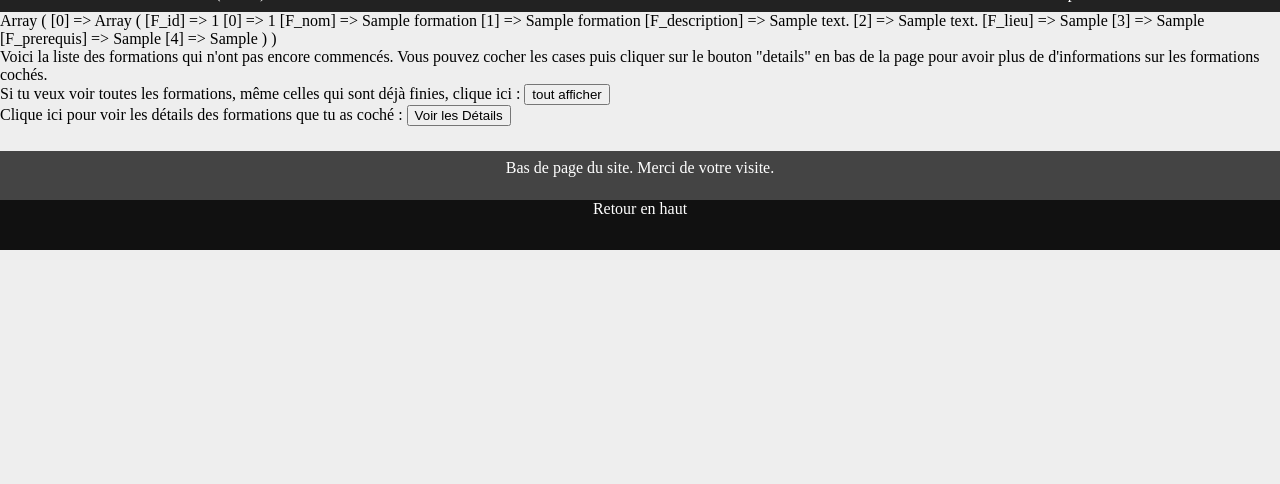
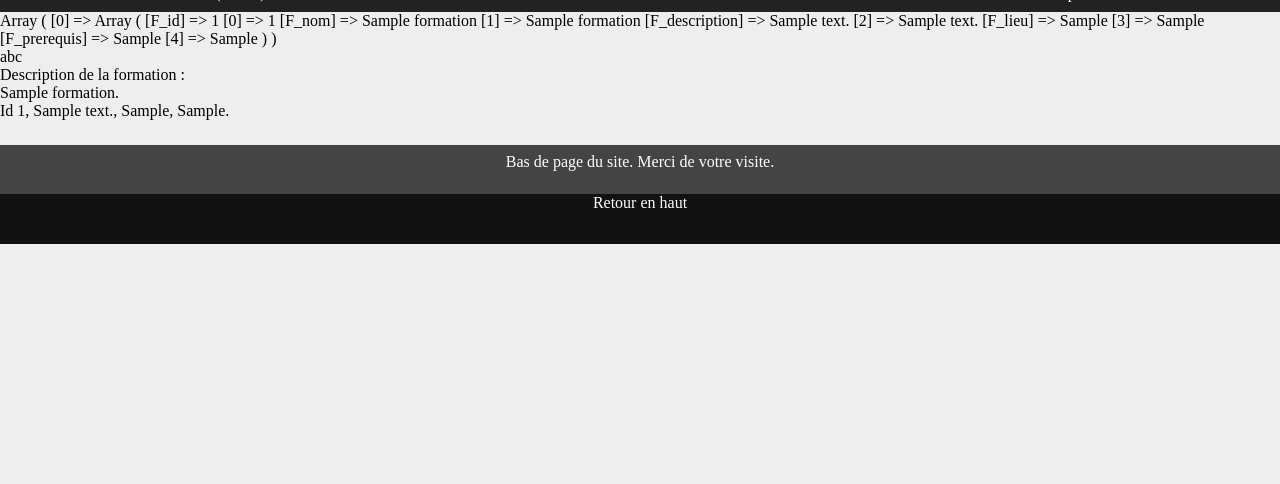
Before and after one commit to Ely1994/ProjetWEBM2L, a PHP site: page /Try8/accueil.php in a window 1280 px wide. Shown: the part 301-785 px from the top of the page. Run offline with PHP 8.4, Linux system fonts and the light colour scheme; the visitor is signed in with stand-in values (Sample User, id 1); tables that the repository leaves empty or names only in its code hold one stand-in row (values such as "Sample post"); data that the repository does not hold is empty.

Commit message:
ouiiiiiii

```diff
--- a/lib/connexion.lib.php
+++ b/lib/connexion.lib.php
@@ -12,14 +12,27 @@ function connexion() { // DATAACCES : connexion à la base de données dbpjr
 
 function M2LgetFormation() { // DATAACCES : accession à tout le contenu de formation
     $dbh = connexion();
-    $sql = 'SELECT F_id, F_nom, F_description, F_lieu, F_prerequis FROM formation WHERE date_Formation>CURDATE() ORDER BY id;';
+    //$sql = 'SELECT F_id, F_nom, F_description, F_lieu, F_prerequis FROM formation WHERE date_Formation>CURDATE() ORDER BY id;';
     /*  DESC */
     //$sql = "SELECT F_id, F_nom, F_description, F_lieu, F_prerequis, date_debut, duree_jour, duree_heure, DATE_ADD(date_debut, INTERVAL (duree_jour - 1) DAY) as date_fin FROM formation ORDER BY id DESC;";
+/*
     $prep=$dbh->prepare($sql);
     $resultat=$prep->execute(array());
     $resultat=$prep->fetchAll();
     print_r($resultat);
     return $resultat;
+*/
+
+$req='SELECT F_id, F_nom, F_description, F_lieu, F_prerequis FROM formation';
+$prep=$dbh->prepare($req);
+$resultat=$prep->execute(array());
+$resultat=$prep->fetchAll();
+
+print_r($resultat);
+return $resultat;
+
+
+
 /* vieux code
     $values = $dbh->query($sql);
     $value2 = $values->fetchAll();
--- a/lib/fonction.lib.php
+++ b/lib/fonction.lib.php
@@ -1,5 +1,20 @@
 <?php
 include_once 'connexion.lib.php';
+
+function affichageFormation() {
+    $tab = M2LgetFormation();
+    ?>
+    <section>abc<section>
+    <?php
+    foreach($tab as $line) {
+        ?>
+        <section><h3>Description de la formation : </h3><?php echo $line['F_nom']; ?>.
+        <p>Id <?php echo $line['F_id']; ?>, <?php echo $line['F_description']; ?>, <?php echo $line['F_lieu']; ?>, <?php echo $line['F_prerequis']; ?>.</p>
+
+        </section>
+        <?php
+    }
+}
 
 function descriptionFormationsPartielles() { // FONCTION : afichage partiel de "formation" OUTDATED
     $tab = M2LgetFormation();
--- a/views/accueil.php
+++ b/views/accueil.php
@@ -33,7 +33,10 @@ if(isset($_COOKIE['darkcookie'])==TRUE) { // On s'occupe du dark cookie
         <?php include '../inc/nav.inc.php'; ?>
 
 
+        <?php affichageFormation(); ?>
+
         <?php // - - - - - - - - - - - - - - - - - - - - - - - - - Là on s'occupe de l'affichage des formations. - - - - - - - - - - - - - - - - - - - - - - - - -
+/*
         if(!isset($_POST['checkbox'])) { // Checkbox n'existe PAS. Rien n'est coché.
             if(isset($_POST['toutAfficher'])) { // Rien n'est coché, bouton "voir les détails" appuyé => affichage de base.
                 descriptionFormationsPartiellesAnciennes();
@@ -54,6 +57,7 @@ if(isset($_COOKIE['darkcookie'])==TRUE) { // On s'occupe du dark cookie
                 ?> <section>Si ce message s'affiche, c'est qu'il y a une possibilité qui n'a pas été envisagée.</section> <?php
             }
         } // - - - - - - - - - - - - - - - - - - - - - - - - - FIN de l'affichage des formations - - - - - - - - - - - - - - - - - - - - - - - - -
+*/
         ?>
         <?php // descriptionFormationsCompletes(); ?>
         <?php //descriptionFormationsPartielles(); ?>
```
